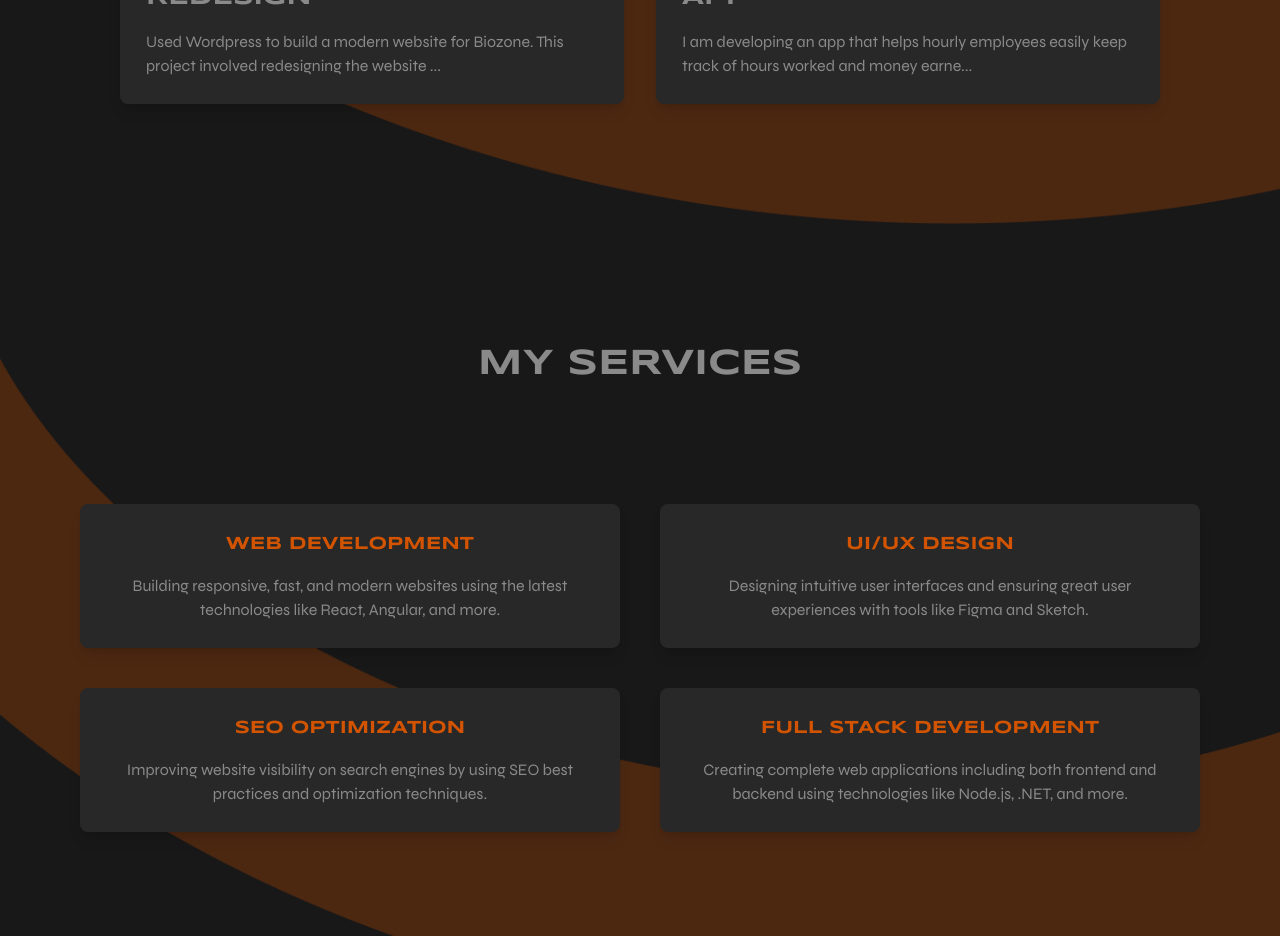
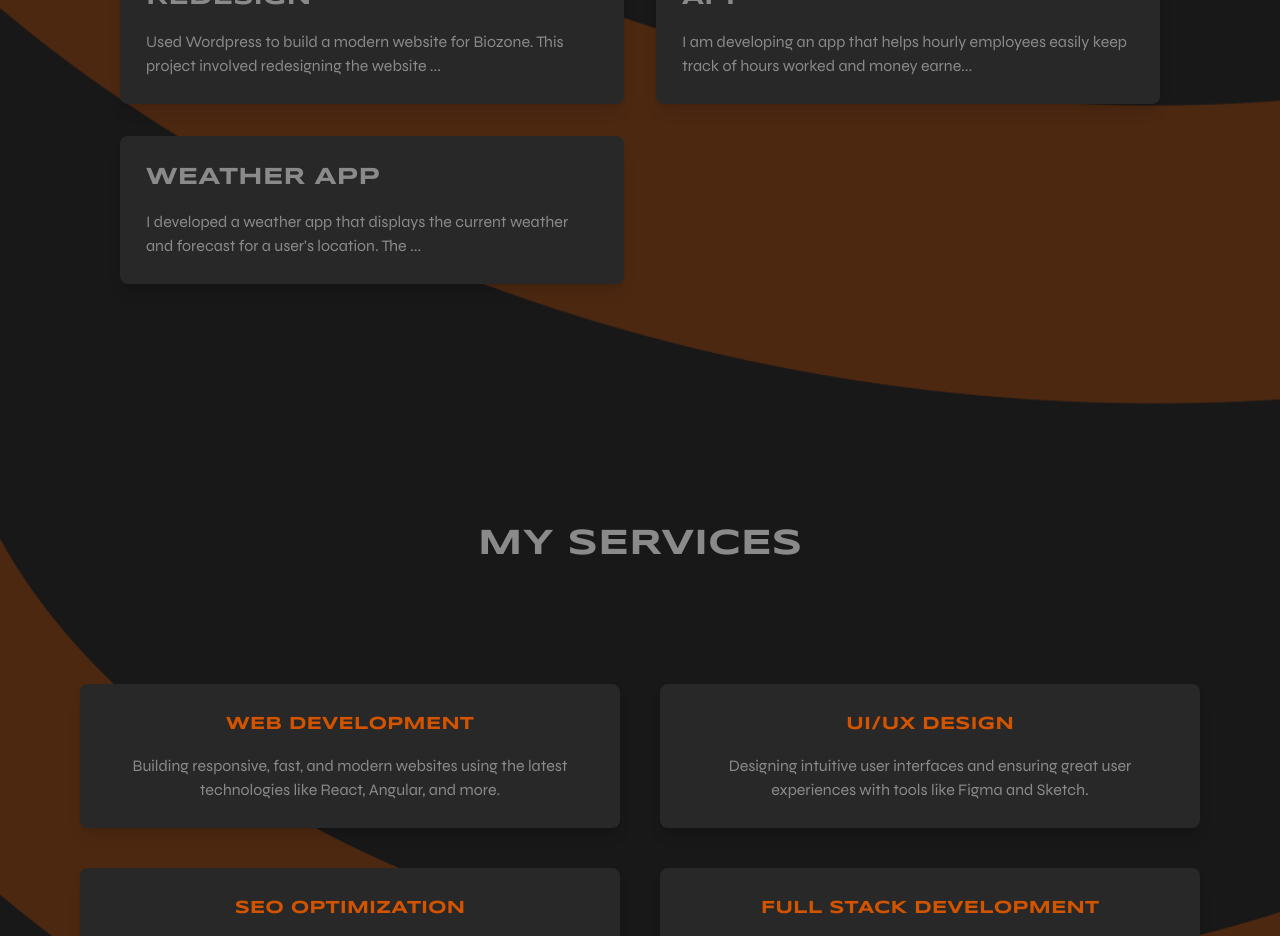
Before and after one commit to TomEder/MyPortfolio, a React (Create React App) app: page / in a window 1280 px wide. Shown: the part 2220-3156 px from the top of the page. Built offline with nearby package versions, Linux system fonts and the light colour scheme.

Commit message:
Refactor Projects component: Add Weather App project

```diff
--- a/src/conponents/Projects/projects.jsx
+++ b/src/conponents/Projects/projects.jsx
@@ -25,6 +25,13 @@ const projectData = [
     description:
       "I am developing an app that helps hourly employees easily keep track of hours worked and money earned for different projects. The user creates a project, sets an hourly rate, and starts a timer for each work session. When the timer is stopped, the app automatically calculates the earnings and adds it to the total for the billing period.",
     tech: ["React", "Tailwind CSS", "Firebase"],
+  },
+  {
+    title: "WEATHER APP",
+    image: "https://via.placeholder.com/300",
+    description:
+      "I developed a weather app that displays the current weather and forecast for a user's location. The app uses the OpenWeatherMap API to fetch weather data and displays it in a clean, user-friendly interface.",
+    tech: ["React", "OpenWeatherMap API", "Tailwind CSS"],
   },
   /* {
     title: "Labelle studio website",
```
